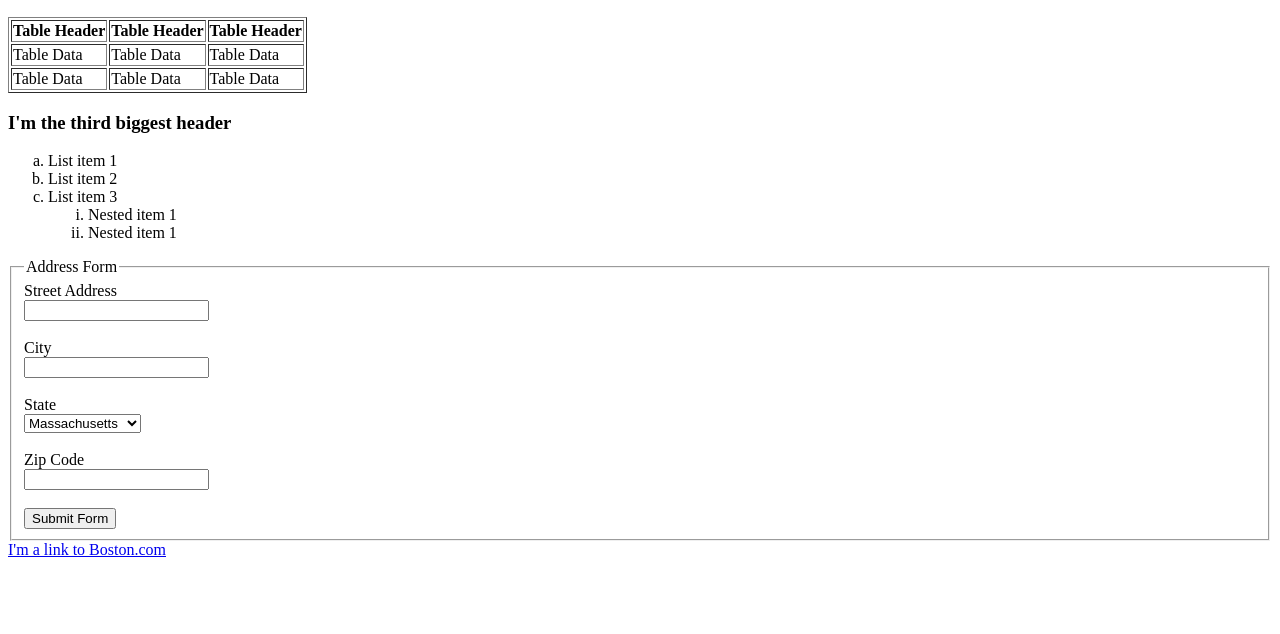
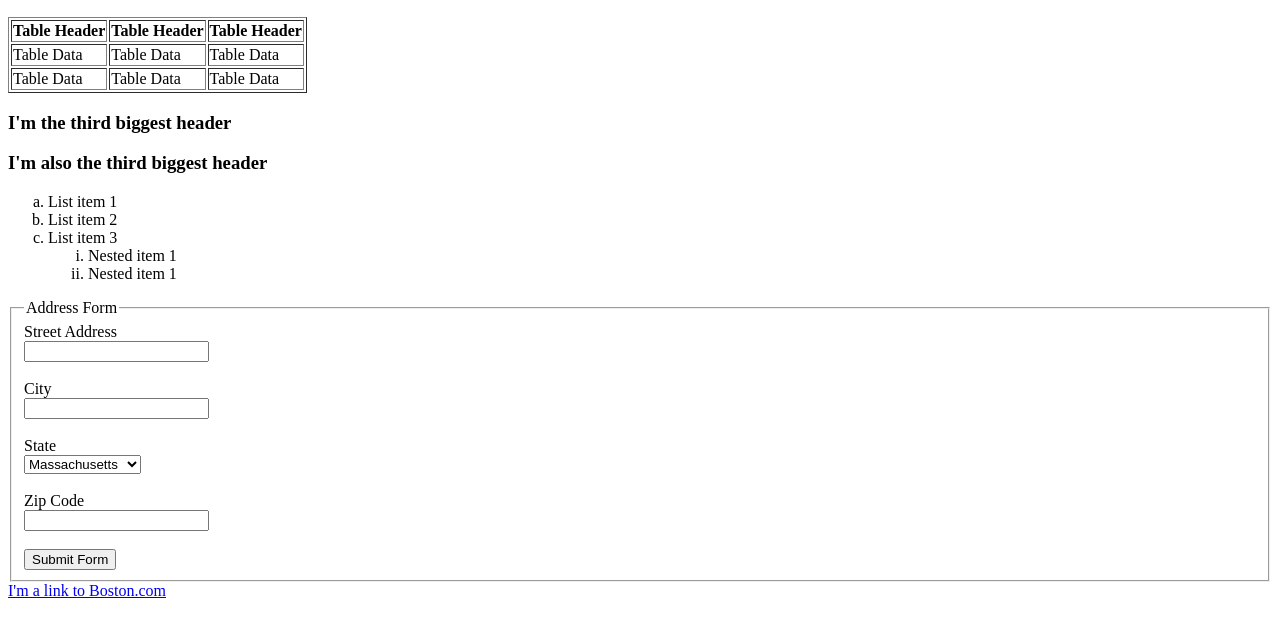
Before and after one commit to Lxwhz/Classwork, a plain HTML site: page 2025-2026/week1/junior1ref.html in a window 1280 px wide. Shown: the part 110-744 px from the top of the page. Drawn offline with Linux system fonts and the light colour scheme.

Commit message:
Reflection

```diff
--- a/2025-2026/week1/junior1ref.html
+++ b/2025-2026/week1/junior1ref.html
@@ -26,6 +26,7 @@
   </table>
 
 <h3>I'm the third biggest header</h3>
+<h3>I'm also the third biggest header</h3>
 <ol type="a">
     <li>List item 1</li>
     <li>List item 2</li>
```
